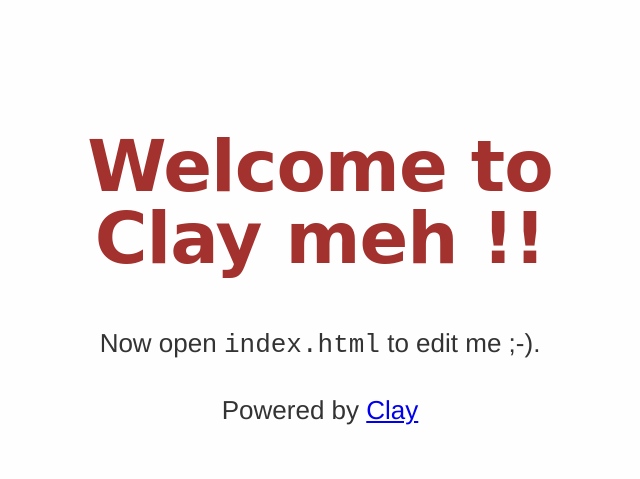
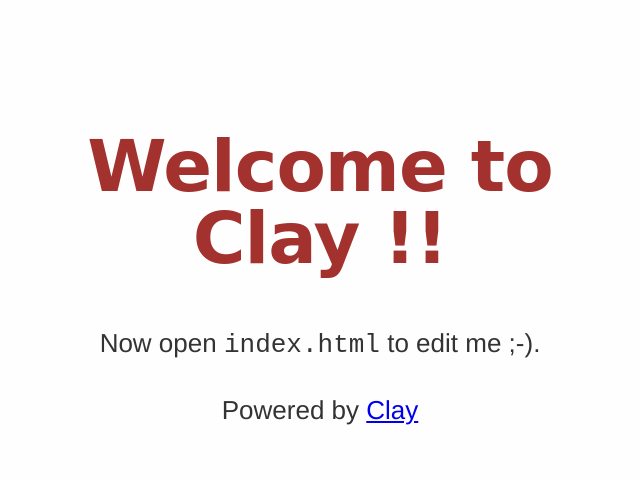
Before and after one commit to Ruff9/sept_minutes, a plain HTML site: page index.html in a window 1280 px wide. Shown: the whole page, without its empty margins (320-960 px from the left). Drawn offline with Linux system fonts and the light colour scheme.

Commit message:
deploy: 49511b3f138894bcbaa90d6e121c3afb3f09c9c0

```diff
--- a/index.html
+++ b/index.html
@@ -15,7 +15,7 @@
 <body>
 
 <main>
-  <h1>Welcome to Clay meh !!</h1>
+  <h1>Welcome to Clay !!</h1>
   <p>Now open <code>index.html</code> to edit me ;-).</p>
   <p class="✓">Powered by <a href="https://github.com/lucuma/clay" target="_blank" rel="noreferrer noopener">Clay</a></p>
 </main>
```
